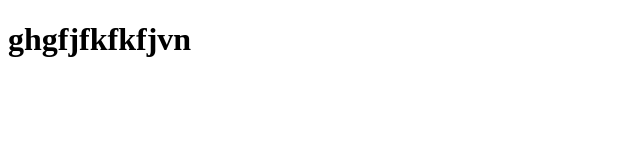
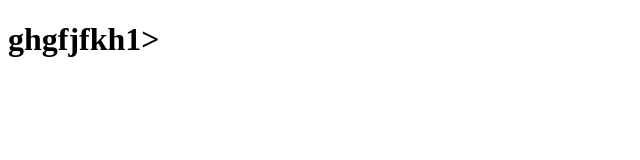
Before and after one commit to Ivan9005/clone, a plain HTML site: page index.html in a window 1280 px wide. Shown: the whole page, without its empty margins (0-640 px from the left). Drawn offline with Linux system fonts and the light colour scheme.

Commit message:
commit 3

```diff
--- a/index.html
+++ b/index.html
@@ -6,6 +6,6 @@
     <title>Document</title>
 </head>
 <body>
-    <h1>ghgfjfkfkfjvn</h1>
+    <h1>ghgfjfkh1>
 </body>
 </html>
```
